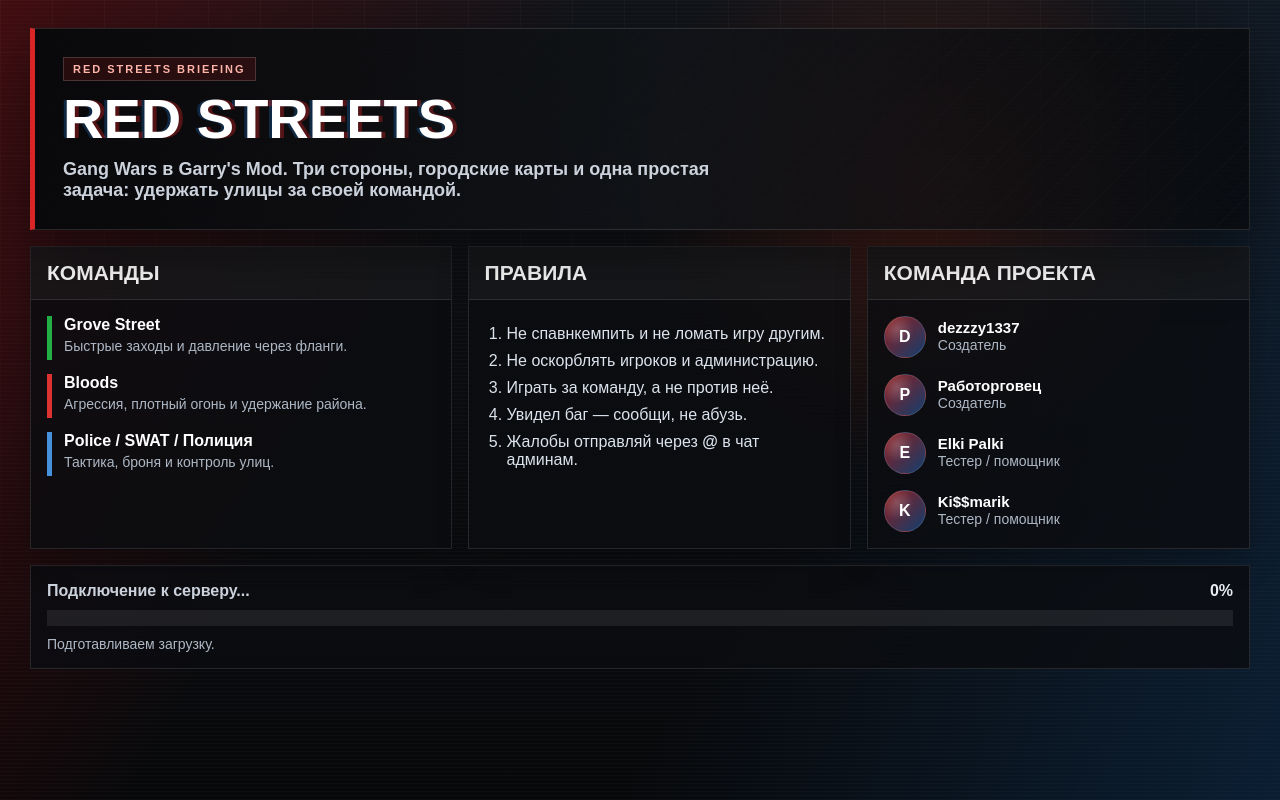
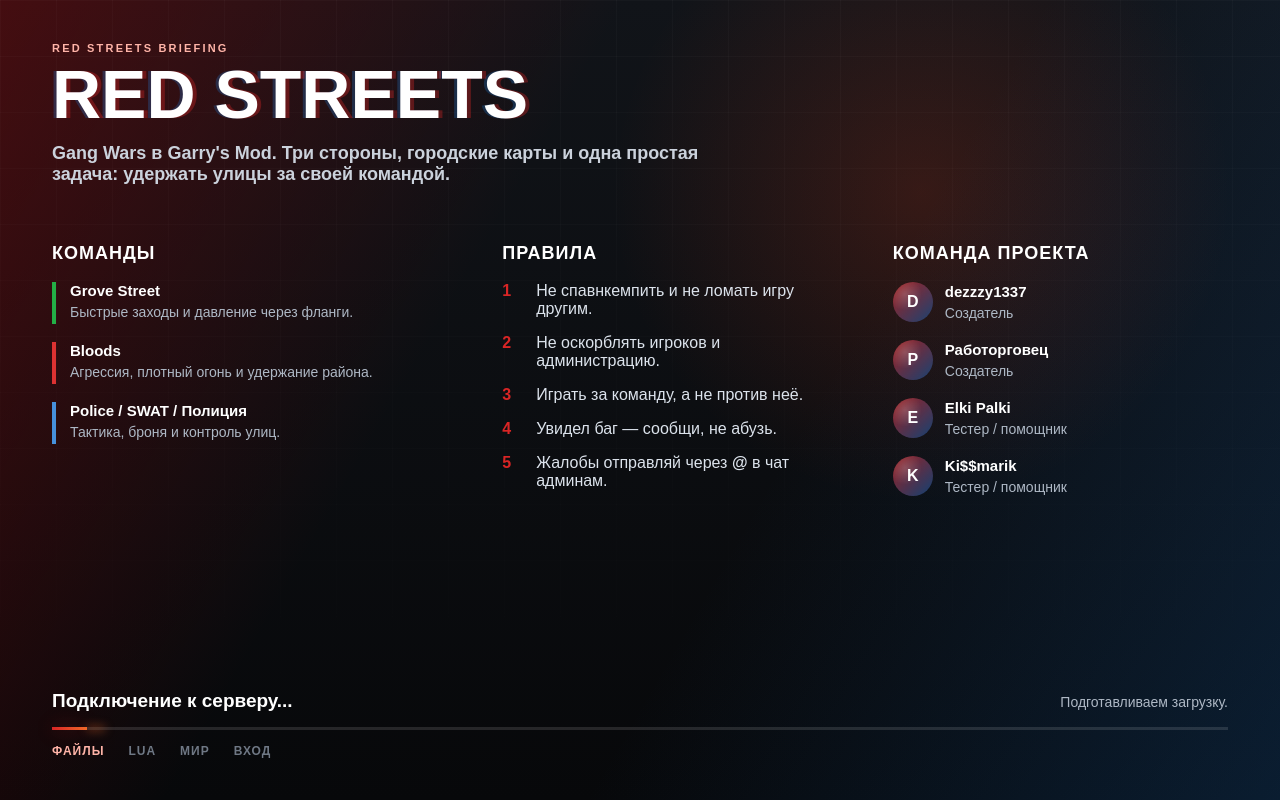
Before and after one commit to DezZzY1337/redstreets-loading, a plain HTML site: page index.html in a window 1280 px wide. Drawn offline with Linux system fonts and the light colour scheme.

Commit message:
Add files via upload

```diff
--- a/index.html
+++ b/index.html
@@ -17,17 +17,16 @@
 
 		body {
 			background:
-				linear-gradient(120deg, rgba(168, 0, 0, .32), transparent 34%),
-				linear-gradient(300deg, rgba(20, 95, 170, .25), transparent 38%),
-				repeating-linear-gradient(0deg, rgba(255,255,255,.025) 0, rgba(255,255,255,.025) 1px, transparent 1px, transparent 4px),
-				radial-gradient(circle at 72% 24%, rgba(236, 64, 26, .22), transparent 26%),
+				linear-gradient(120deg, rgba(168, 0, 0, .34), transparent 36%),
+				linear-gradient(300deg, rgba(20, 95, 170, .24), transparent 40%),
+				radial-gradient(circle at 72% 24%, rgba(236, 64, 26, .18), transparent 28%),
 				linear-gradient(180deg, #111419 0%, #07080a 100%);
 		}
 
 		.page {
 			position: relative;
 			min-height: 100vh;
-			padding: 28px;
+			padding: 42px 52px;
 			overflow: hidden;
 		}
 
@@ -37,145 +36,128 @@
 			inset: 0;
 			pointer-events: none;
 			background:
-				linear-gradient(rgba(255,255,255,.035) 1px, transparent 1px),
-				linear-gradient(90deg, rgba(255,255,255,.035) 1px, transparent 1px);
-			background-size: 52px 52px;
+				linear-gradient(rgba(255,255,255,.03) 1px, transparent 1px),
+				linear-gradient(90deg, rgba(255,255,255,.03) 1px, transparent 1px);
+			background-size: 56px 56px;
 			mask-image: linear-gradient(to bottom, rgba(0,0,0,.8), transparent);
 		}
 
 		.wrap {
 			position: relative;
-			max-width: 1220px;
-			margin: 0 auto;
+			min-height: calc(100vh - 84px);
+			display: flex;
+			flex-direction: column;
 		}
 
-		.hero {
-			position: relative;
-			padding: 28px;
-			border: 1px solid rgba(255,255,255,.12);
-			border-left: 5px solid #d92525;
-			background:
-				linear-gradient(95deg, rgba(7,8,10,.96) 0%, rgba(17,19,23,.88) 52%, rgba(7,8,10,.72) 100%),
-				repeating-linear-gradient(135deg, rgba(255,255,255,.05) 0 1px, transparent 1px 13px);
-			box-shadow: 0 22px 60px rgba(0,0,0,.42);
+		.brand {
+			max-width: 720px;
 		}
 
 		.kicker {
-			display: inline-block;
-			margin-bottom: 12px;
-			padding: 5px 9px;
-			border: 1px solid rgba(255,255,255,.16);
-			background: rgba(217,37,37,.14);
 			color: #ffb4a8;
 			font-size: 11px;
-			font-weight: 800;
-			letter-spacing: 2px;
+			font-weight: 900;
+			letter-spacing: 2.2px;
 			text-transform: uppercase;
 		}
 
 		h1 {
-			margin: 0;
+			margin: 10px 0 0;
 			color: #fff;
-			font-size: 56px;
-			line-height: .92;
+			font-size: 68px;
+			line-height: .9;
 			font-weight: 900;
 			text-transform: uppercase;
 			text-shadow: 4px 0 0 rgba(217,37,37,.35), -3px 0 0 rgba(30,145,255,.22);
 		}
 
 		.subtitle {
-			max-width: 660px;
-			margin: 14px 0 0;
+			max-width: 670px;
+			margin: 18px 0 0;
 			color: #cbd2dc;
 			font-size: 18px;
 			font-weight: 700;
 		}
 
-		.card,
-		.progress {
-			border: 1px solid rgba(255,255,255,.11);
-			background: rgba(11,13,16,.82);
+		.content {
+			display: grid;
+			grid-template-columns: 1.08fr .92fr .9fr;
+			gap: 48px;
+			align-items: start;
+			margin-top: 58px;
 		}
 
-		.grid {
-			display: grid;
-			grid-template-columns: 1.1fr 1fr 1fr;
-			gap: 16px;
-			margin-top: 16px;
-		}
-
-		.card {
-			min-height: 244px;
-			box-shadow: 0 12px 28px rgba(0,0,0,.25);
-		}
-
-		.card-head {
-			padding: 14px 16px;
-			border-bottom: 1px solid rgba(255,255,255,.1);
-			background: rgba(255,255,255,.04);
-		}
-
-		.card h2 {
-			margin: 0;
+		.section-title {
+			margin: 0 0 18px;
 			color: #fff;
-			font-size: 21px;
+			font-size: 18px;
+			font-weight: 900;
+			letter-spacing: 1px;
 			text-transform: uppercase;
 		}
 
-		.card-body {
-			padding: 16px;
-			color: #dce3ec;
+		.team-list,
+		.staff-list {
+			display: grid;
+			gap: 18px;
 		}
 
 		.team {
 			display: grid;
-			grid-template-columns: 5px 1fr;
-			gap: 12px;
-			margin-bottom: 14px;
+			grid-template-columns: 4px 1fr;
+			gap: 14px;
 		}
 
 		.team i {
 			display: block;
-			min-height: 44px;
+			min-height: 42px;
 		}
 
 		.green { background: #23af46; }
 		.red { background: #dc3232; }
 		.blue { background: #4691dc; }
 
-		.team b {
+		.team b,
+		.staff b {
 			display: block;
-			margin-bottom: 3px;
+			margin-bottom: 4px;
 			color: #fff;
+			font-size: 15px;
 		}
 
 		.team span,
-		.muted {
+		.staff span {
 			color: #aeb8c5;
 			font-size: 14px;
 		}
 
-		ol {
+		.rules {
 			margin: 0;
-			padding-left: 22px;
+			padding: 0;
+			list-style: none;
+			counter-reset: rule;
 		}
 
-		li {
-			margin: 9px 0;
+		.rules li {
+			position: relative;
+			margin: 0 0 16px;
+			padding-left: 34px;
+			color: #dce3ec;
 		}
 
-		.arsenal {
-			display: none;
-		}
-
-		.staff-list {
-			display: grid;
-			gap: 16px;
+		.rules li:before {
+			counter-increment: rule;
+			content: counter(rule);
+			position: absolute;
+			left: 0;
+			top: 0;
+			color: #d92525;
+			font-weight: 900;
 		}
 
 		.staff {
 			display: grid;
-			grid-template-columns: 42px 1fr;
+			grid-template-columns: 40px 1fr;
 			align-items: center;
 			gap: 12px;
 		}
@@ -184,86 +166,104 @@
 			display: flex;
 			align-items: center;
 			justify-content: center;
-			width: 42px;
-			height: 42px;
-			border: 1px solid rgba(255,255,255,.12);
+			width: 40px;
+			height: 40px;
 			border-radius: 50%;
 			background:
-				radial-gradient(circle at 30% 30%, rgba(255,255,255,.2), transparent 42%),
-				linear-gradient(135deg, rgba(217,37,37,.65), rgba(20,95,170,.62));
+				radial-gradient(circle at 30% 30%, rgba(255,255,255,.18), transparent 42%),
+				linear-gradient(135deg, rgba(217,37,37,.7), rgba(20,95,170,.62));
 			color: #fff;
-			font-size: 16px;
 			font-weight: 900;
 		}
 
-		.staff b {
-			display: block;
-			color: #fff;
-			font-size: 15px;
+		.loading {
+			margin-top: auto;
+			padding-top: 40px;
 		}
 
-		.staff span {
-			color: #aeb8c5;
-			font-size: 14px;
+		.loading-head {
+			display: flex;
+			justify-content: space-between;
+			gap: 18px;
+			align-items: baseline;
 		}
 
-		.progress {
-			margin-top: 16px;
-			padding: 16px;
-		}
-
-		.progress-head {
-			display: flex;
-			justify-content: space-between;
-			align-items: center;
-			margin-bottom: 10px;
+		#status {
+			color: #fff;
+			font-size: 19px;
 			font-weight: 900;
 		}
 
-		.progress-head span {
-			color: #cbd2dc;
+		#detail {
+			color: #aeb8c5;
+			font-size: 14px;
+			text-align: right;
 		}
 
-		.bar {
-			height: 16px;
-			background: rgba(255,255,255,.08);
-			overflow: hidden;
+		.track {
+			position: relative;
+			height: 3px;
+			margin-top: 15px;
+			background: rgba(255,255,255,.12);
 		}
 
 		.fill {
+			position: relative;
 			width: 0%;
 			height: 100%;
-			background:
-				linear-gradient(90deg, #d92525, #f06a2a);
-			box-shadow: 0 0 20px rgba(217,37,37,.4);
-			transition: width .35s ease;
+			background: linear-gradient(90deg, #d92525, #f06a2a);
+			box-shadow: 0 0 18px rgba(217,37,37,.45);
+			transition: width .45s ease;
 		}
 
-		.status-line {
-			margin-top: 10px;
-			color: #aeb8c5;
-			font-size: 14px;
+		.fill:after {
+			content: "";
+			position: absolute;
+			right: -18px;
+			top: -1px;
+			width: 18px;
+			height: 5px;
+			background: rgba(240,106,42,.45);
+			filter: blur(5px);
+		}
+
+		.phases {
+			display: flex;
+			gap: 24px;
+			margin-top: 14px;
+			color: #6f7885;
+			font-size: 12px;
+			font-weight: 900;
+			letter-spacing: 1px;
+			text-transform: uppercase;
+		}
+
+		.phases span.active {
+			color: #ffb4a8;
 		}
 
 		@media (max-width: 980px) {
-			.hero { flex-direction: column; }
-			.grid { grid-template-columns: 1fr; }
+			.page { padding: 28px; }
+			.content { grid-template-columns: 1fr; gap: 30px; margin-top: 36px; }
+			h1 { font-size: 48px; }
+			.loading-head { display: block; }
+			#detail { margin-top: 6px; text-align: left; }
 		}
 	</style>
 </head>
 <body>
 	<div class="page">
 		<div class="wrap">
-			<section class="hero">
-				<span class="kicker">RED STREETS BRIEFING</span>
+			<section class="brand">
+				<div class="kicker">RED STREETS BRIEFING</div>
 				<h1>RED STREETS</h1>
 				<p class="subtitle">Gang Wars в Garry's Mod. Три стороны, городские карты и одна простая задача: удержать улицы за своей командой.</p>
 			</section>
 
-			<div class="grid">
-				<section class="card">
-					<div class="card-head"><h2>Команды</h2></div>
-					<div class="card-body">
+			<section class="content">
+				<div>
+					<h2 class="section-title">Команды</h2>
+					<div class="team-list">
 						<div class="team">
 							<i class="green"></i>
 							<div><b>Grove Street</b><span>Быстрые заходы и давление через фланги.</span></div>
@@ -277,12 +277,11 @@
 							<div><b>Police / SWAT / Полиция</b><span>Тактика, броня и контроль улиц.</span></div>
 						</div>
 					</div>
-				</section>
+				</div>
 
-				<section class="card">
-					<div class="card-head"><h2>Правила</h2></div>
-					<div class="card-body">
-						<ol>
+				<div>
+					<h2 class="section-title">Правила</h2>
+					<ol class="rules">
 						<li>Не спавнкемпить и не ломать игру другим.</li>
 						<li>Не оскорблять игроков и администрацию.</li>
 						<li>Играть за команду, а не против неё.</li>
@@ -290,82 +289,111 @@
 						<li>Жалобы отправляй через <b>@</b> в чат админам.</li>
 					</ol>
 				</div>
-				</section>
 
-				<section class="card">
-					<div class="card-head"><h2>Команда проекта</h2></div>
-					<div class="card-body">
+				<div>
+					<h2 class="section-title">Команда проекта</h2>
 					<div class="staff-list">
-							<div class="staff">
-								<div class="avatar">D</div>
-								<div><b>dezzzy1337</b><span>Создатель</span></div>
-							</div>
-							<div class="staff">
-								<div class="avatar">Р</div>
-								<div><b>Работорговец</b><span>Создатель</span></div>
-							</div>
-							<div class="staff">
-								<div class="avatar">E</div>
-								<div><b>Elki Palki</b><span>Тестер / помощник</span></div>
-							</div>
-							<div class="staff">
-								<div class="avatar">K</div>
-								<div><b>Ki$$marik</b><span>Тестер / помощник</span></div>
-							</div>
+						<div class="staff"><div class="avatar">D</div><div><b>dezzzy1337</b><span>Создатель</span></div></div>
+						<div class="staff"><div class="avatar">Р</div><div><b>Работорговец</b><span>Создатель</span></div></div>
+						<div class="staff"><div class="avatar">E</div><div><b>Elki Palki</b><span>Тестер / помощник</span></div></div>
+						<div class="staff"><div class="avatar">K</div><div><b>Ki$$marik</b><span>Тестер / помощник</span></div></div>
 					</div>
 				</div>
 			</section>
+
+			<section class="loading">
+				<div class="loading-head">
+					<div id="status">Подключение к серверу...</div>
+					<div id="detail">Подготавливаем загрузку.</div>
 				</div>
-
-			<section class="progress">
-				<div class="progress-head">
-					<span id="status">Подключение к серверу...</span>
-					<b id="percent">0%</b>
+				<div class="track"><div class="fill" id="fill"></div></div>
+				<div class="phases">
+					<span id="phase-files" class="active">Файлы</span>
+					<span id="phase-lua">Lua</span>
+					<span id="phase-world">Мир</span>
+					<span id="phase-ready">Вход</span>
 				</div>
-				<div class="bar"><div class="fill" id="fill"></div></div>
-				<div class="status-line" id="detail">Подготавливаем загрузку.</div>
 			</section>
 		</div>
 	</div>
 
 	<script>
 		var fill = document.getElementById("fill");
-		var percent = document.getElementById("percent");
 		var status = document.getElementById("status");
 		var detail = document.getElementById("detail");
 		var totalFiles = 0;
 		var filesNeeded = 0;
+		var currentProgress = 3;
+		var targetProgress = 3;
 
-		function setProgress(value) {
-			value = Math.max(0, Math.min(100, value || 0));
-			fill.style.width = value + "%";
-			percent.textContent = Math.round(value) + "%";
+		function setPhase(name) {
+			["files", "lua", "world", "ready"].forEach(function (phase) {
+				document.getElementById("phase-" + phase).className = phase === name ? "active" : "";
+			});
 		}
+
+		function pushProgress(value) {
+			targetProgress = Math.max(targetProgress, value);
+		}
+
+		function tick() {
+			currentProgress += (targetProgress - currentProgress) * 0.08;
+			fill.style.width = currentProgress + "%";
+			requestAnimationFrame(tick);
+		}
+		tick();
 
 		function GameDetails(servername, serverurl, mapname, maxplayers, steamid, gamemode) {
 			status.textContent = "Подключение к " + (servername || "Red Streets");
-			detail.textContent = "Карта: " + (mapname || "загрузка") + " · режим: " + (gamemode || "teamfight");
-		}
-
-		function SetStatusChanged(message) {
-			status.textContent = message || "Загрузка...";
+			detail.textContent = "Карта: " + (mapname || "загрузка");
 		}
 
 		function SetFilesTotal(total) {
 			totalFiles = total || 0;
 			filesNeeded = totalFiles;
+			setPhase("files");
+			pushProgress(8);
 		}
 
 		function SetFilesNeeded(needed) {
 			filesNeeded = needed || 0;
 			if (totalFiles > 0) {
-				setProgress(((totalFiles - filesNeeded) / totalFiles) * 100);
+				pushProgress(8 + ((totalFiles - filesNeeded) / totalFiles) * 58);
 			}
-			detail.textContent = "Осталось файлов: " + filesNeeded;
+			detail.textContent = filesNeeded > 0 ? "Осталось файлов: " + filesNeeded : "Файлы загружены";
 		}
 
 		function DownloadingFile(fileName) {
+			setPhase("files");
 			detail.textContent = "Загрузка: " + fileName;
+		}
+
+		function SetStatusChanged(message) {
+			message = message || "Загрузка...";
+			status.textContent = message;
+
+			var m = message.toLowerCase();
+			if (m.indexOf("lua") !== -1) {
+				setPhase("lua");
+				pushProgress(76);
+				detail.textContent = "Запуск Lua-скриптов";
+			} else if (m.indexOf("workshop") !== -1 || m.indexOf("addon") !== -1) {
+				setPhase("files");
+				pushProgress(18);
+			} else if (m.indexOf("sending client info") !== -1 || m.indexOf("client info") !== -1) {
+				setPhase("world");
+				pushProgress(88);
+				detail.textContent = "Синхронизация с сервером";
+			} else if (m.indexOf("starting") !== -1 || m.indexOf("map") !== -1) {
+				setPhase("world");
+				pushProgress(84);
+			} else if (m.indexOf("ready") !== -1 || m.indexOf("complete") !== -1) {
+				setPhase("ready");
+				pushProgress(97);
+				detail.textContent = "Почти готово";
+			} else if (filesNeeded <= 0 && totalFiles > 0) {
+				pushProgress(72);
+			}
 		}
 	</script>
 </body>
```
Lines whose indentation alone changed are shown as unchanged.
